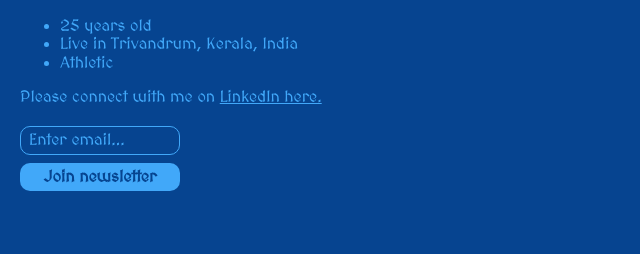
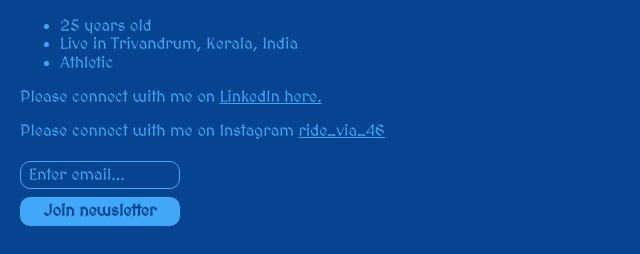
Before and after one commit to Sabarriish/Personal-Website, a website built with Vite: page index.html in a window 1280 px wide. Shown: the part 679-933 px from the top of the page, without its empty margins (0-640 px from the left). Before the commit the page ends 898 px from the top, so only its background shows below. Built offline with nearby package versions, Linux system fonts and the light colour scheme; a web font is replaced by a local one.

Commit message:
Update index.html

```diff
--- a/index.html
+++ b/index.html
@@ -19,6 +19,7 @@
             <li>Athletic</li>
         </ul>
         <p>Please connect with me on <a href="https://www.linkedin.com/in/sabarishgireesh" taget="_blank">LinkedIn here.</a></p>
+        <p>Please connect with me on Instagram <a href="https://www.instagram.com/ride_via_46/" taget="_blank">ride_via_46</a></p>
         <input type="text" placeholder="Enter email...">
         <button>Join newsletter</button>
     </body>
```
